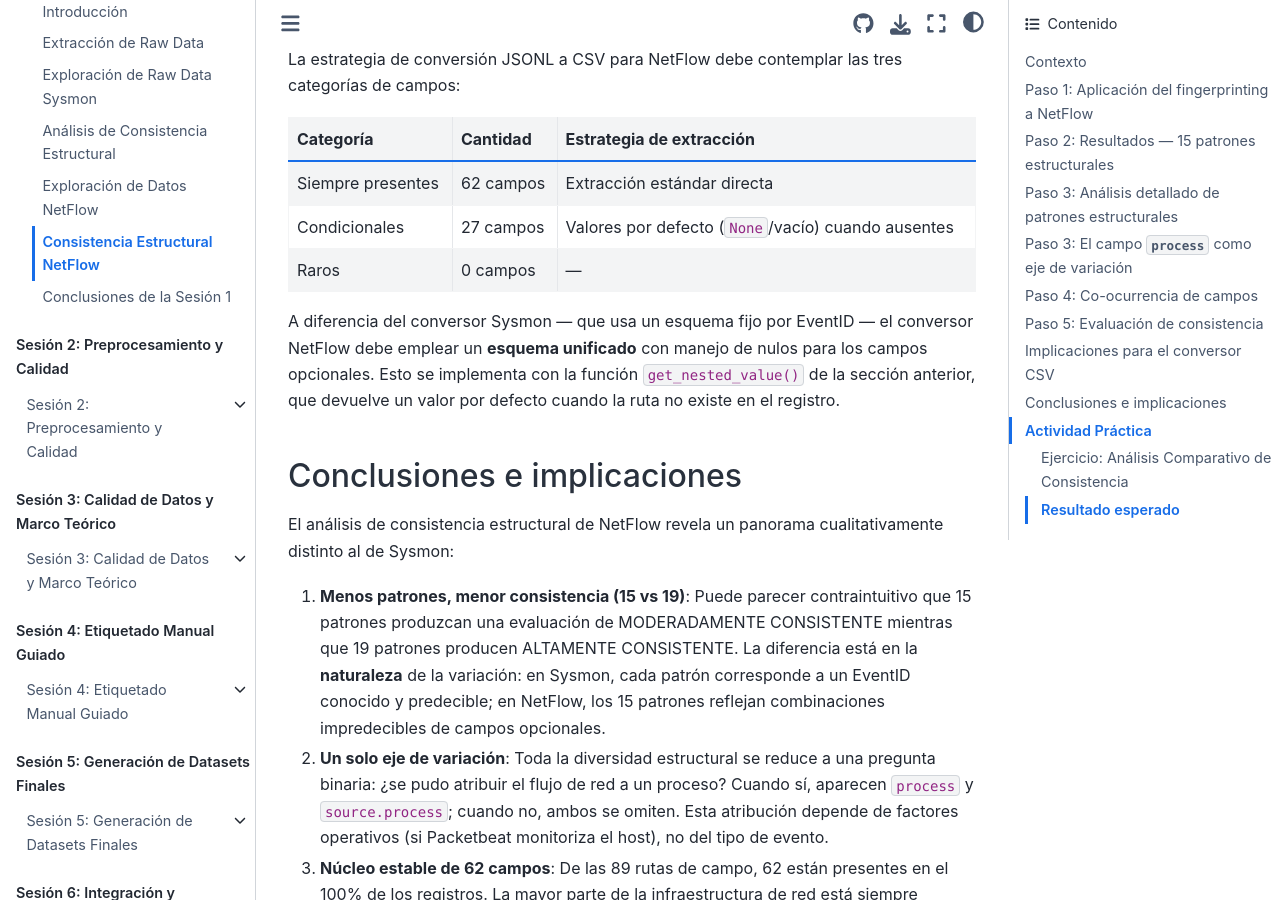
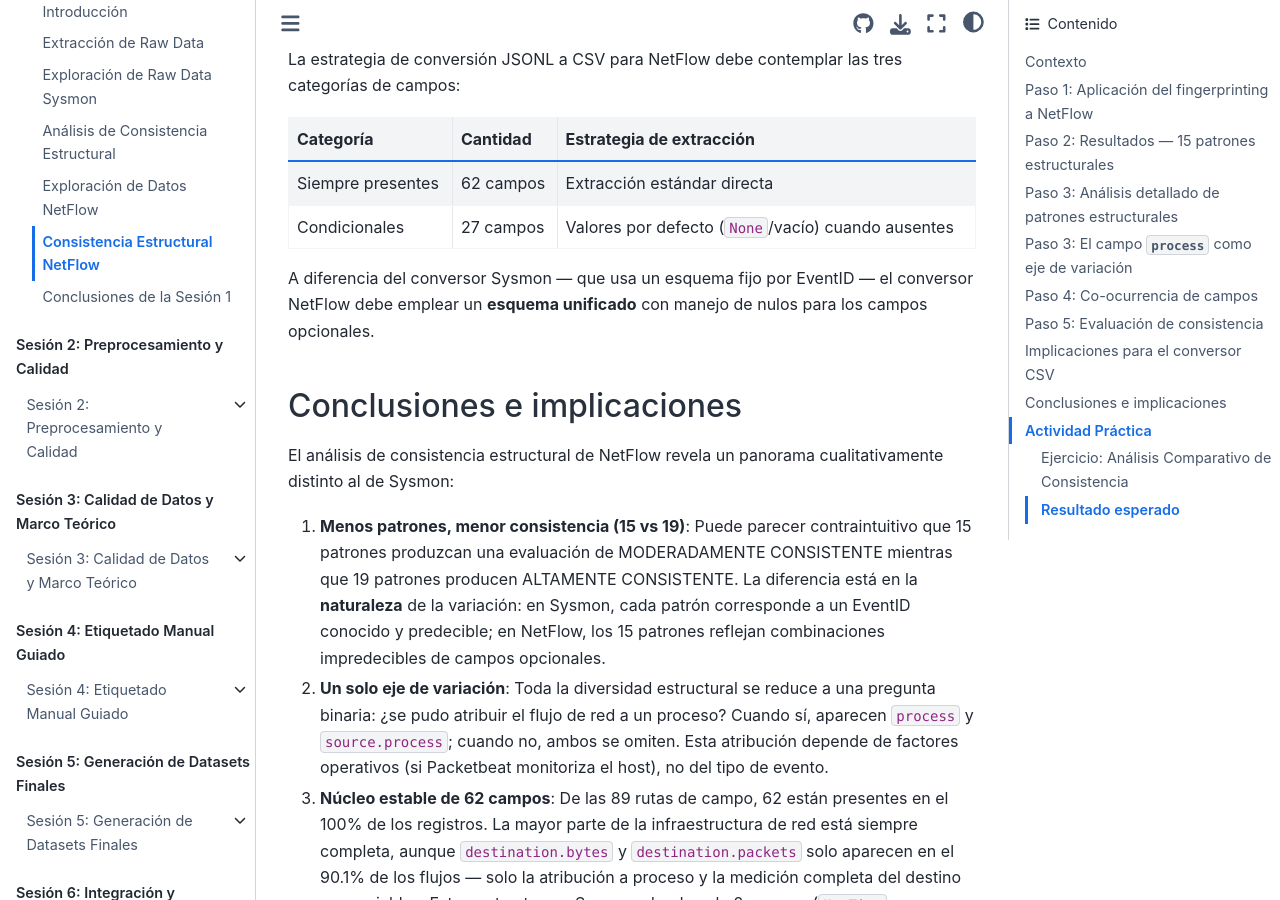
Before and after one commit to ollerenac/curso2026, a Jupyter Book: the page built from sesion-1/5-consistencia-netflow.md, in a window 1280 px wide and 900 px high, scrolled down 9452 px. Built offline with Jupyter Book 1.0.4 settings and Sphinx 7.4.7 and the Sphinx Book theme 1.1.4, drawn with Linux system fonts in a browser that asks for light colours; some of the changed text lies outside the part shown.

Commit message:
fix(sesion-1): correct 3 errors in Paso 5 of 5-consistencia-netflow.md
- 'notebook 3b' → 'notebook 5a' (correct notebook reference)
- Remove orphaned get_nested_value() reference (function was removed earlier)
- Remove 'Raros: 0 campos' row from implicaciones table (no rare fields exist)
- Verified Sysmon comparison numbers (77.8%, 93.9%) against 3a notebook ✅

Co-Authored-By: Claude Sonnet 4.6 <noreply@anthropic.com>

```diff
--- a/sesion-1/5-consistencia-netflow.md
+++ b/sesion-1/5-consistencia-netflow.md
@@ -371,9 +371,8 @@ La estrategia de conversión JSONL a CSV para NetFlow debe contemplar las tres c
 |-----------|----------|--------------------------|
 | Siempre presentes | 62 campos | Extracción estándar directa |
 | Condicionales | 27 campos | Valores por defecto (`None`/vacío) cuando ausentes |
-| Raros | 0 campos | — |
 
-A diferencia del conversor Sysmon — que usa un esquema fijo por EventID — el conversor NetFlow debe emplear un **esquema unificado** con manejo de nulos para los campos opcionales. Esto se implementa con la función `get_nested_value()` de la sección anterior, que devuelve un valor por defecto cuando la ruta no existe en el registro.
+A diferencia del conversor Sysmon — que usa un esquema fijo por EventID — el conversor NetFlow debe emplear un **esquema unificado** con manejo de nulos para los campos opcionales.
 
 ## Conclusiones e implicaciones
 
```
Also changed, not shown: other parts of sesion-1/5-consistencia-netflow.md (+1 -1 lines).
